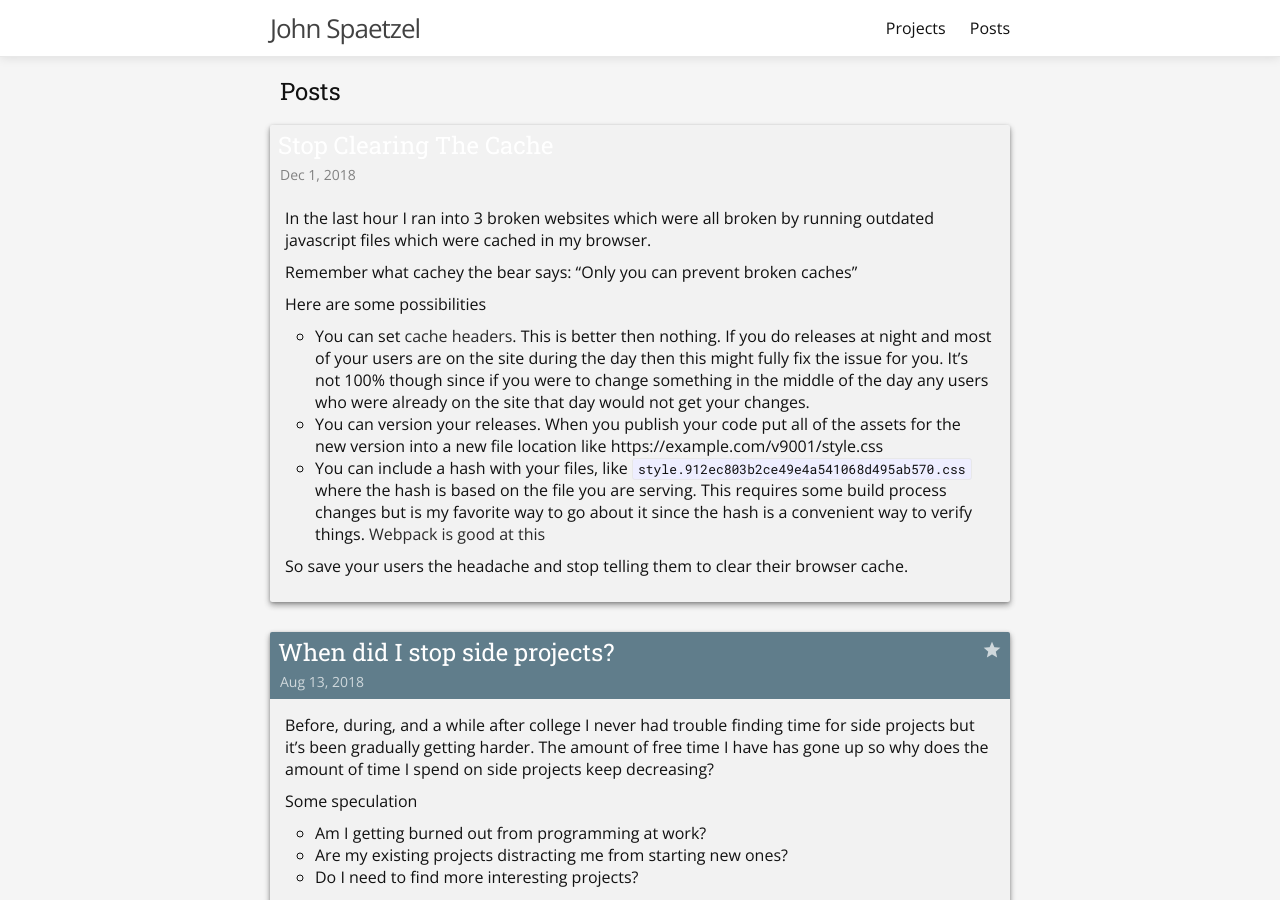
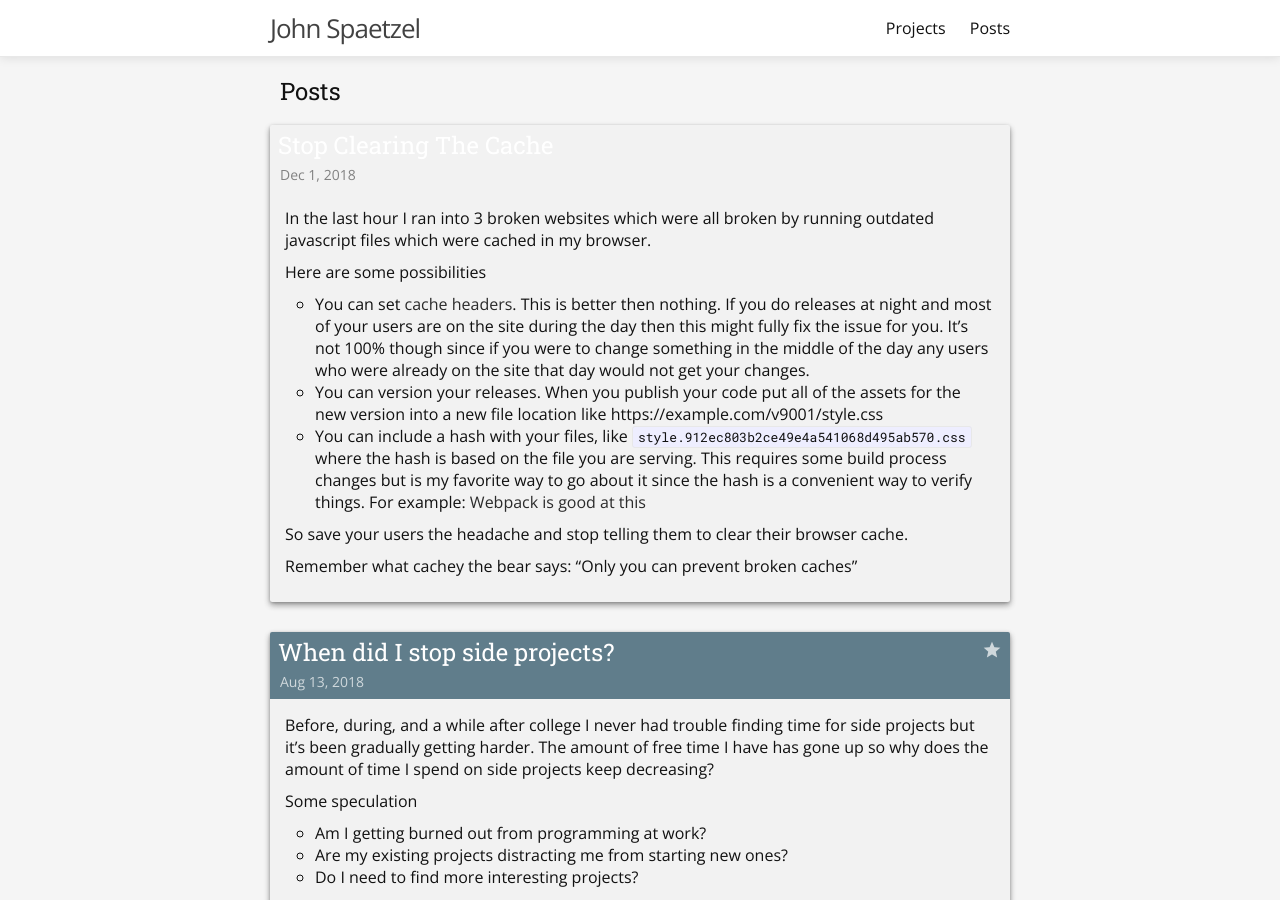
Before and after one commit to jspaetzel/meh.dev, a Jekyll site: the page built from posts.html, in a window 1280 px wide and 900 px high. Built offline with Jekyll 4.4.1, drawn with Linux system fonts in a browser that asks for light colours.

Commit message:
minor edits to cache post

```diff
--- a/_posts/blog/2018-12-01-stop-clearing-the-cache.markdown
+++ b/_posts/blog/2018-12-01-stop-clearing-the-cache.markdown
@@ -1,11 +1,10 @@
 In the last hour I ran into 3 broken websites which were all broken by running outdated javascript files which were cached in my browser.
-
-Remember what cachey the bear says: "Only you can prevent broken caches"
 
 Here are some possibilities
 * You can set [cache headers](https://developer.mozilla.org/en-US/docs/Web/HTTP/Headers/Cache-Control). This is better then nothing. If you do releases at night and most of your users are on the site during the day then this might fully fix the issue for you. It's not 100% though since if you were to change something in the middle of the day any users who were already on the site that day would not get your changes.
 * You can version your releases. When you publish your code put all of the assets for the new version into a new file location like https://example.com/v9001/style.css
-* You can include a hash with your files, like `style.912ec803b2ce49e4a541068d495ab570.css` where the hash is based on the file you are serving. This requires some build process changes but is my favorite way to go about it since the hash is a convenient way to verify things. [Webpack is good at this](https://webpack.js.org/guides/caching/)
-
+* You can include a hash with your files, like `style.912ec803b2ce49e4a541068d495ab570.css` where the hash is based on the file you are serving. This requires some build process changes but is my favorite way to go about it since the hash is a convenient way to verify things. For example: [Webpack is good at this](https://webpack.js.org/guides/caching/)
 
 So save your users the headache and stop telling them to clear their browser cache.
+
+Remember what cachey the bear says: "Only you can prevent broken caches"
```
